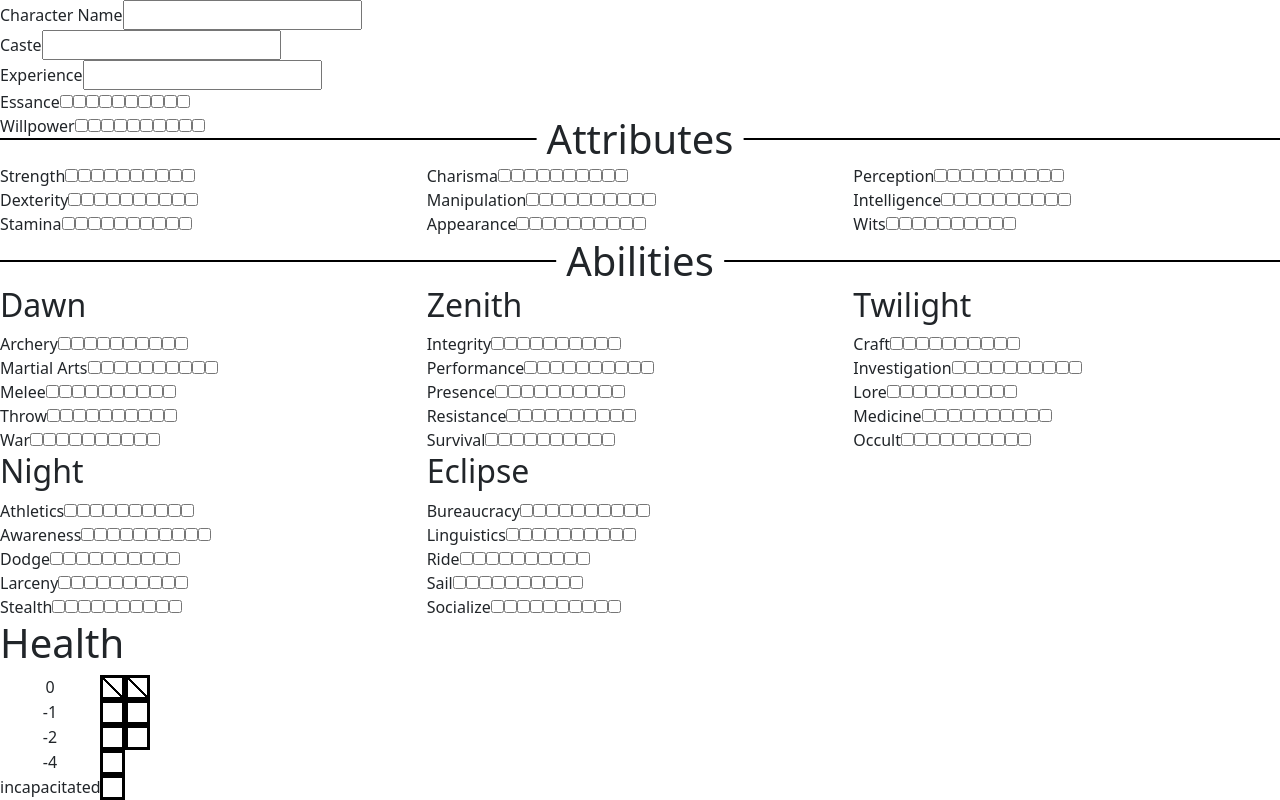
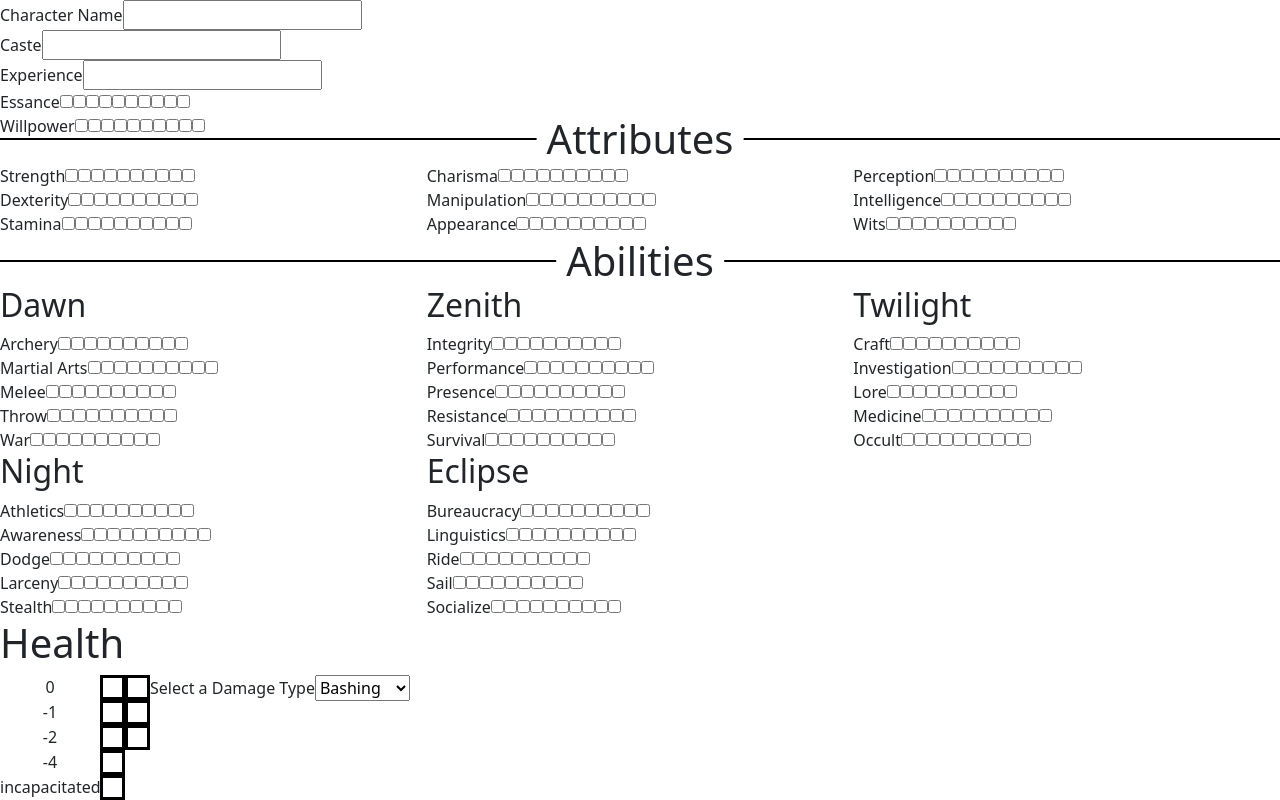
Before and after one commit to rljt24/Exalted, a React (Vite) app in the folder solarCharacterPage/: page / in a window 1280 px wide. Built offline with nearby package versions, Linux system fonts and the light colour scheme.

Commit message:
started button component to input damage. created list of damage to choose from

```diff
--- a/solarCharacterPage/src/components/Health.tsx
+++ b/solarCharacterPage/src/components/Health.tsx
@@ -1,34 +1,37 @@
-import "../cssFiles/Health.css"
-import React from "react";
+import "../cssFiles/Health.css";
+import React, { useState } from "react";
+import HealthButton from "./HealthButtons";
 
-const levelsOfHealth: {healthLevel: string, damageType: string[]}[] = [
+function Health() {
+
+    let [levelsOfHealth, setLevelsOfHealth] = useState([
         {
-        healthLevel: '0',
-        damageType: ['bashing', 'bashing']
+          healthLevel: "0",
+          damageType: ["none", "none"],
         },
         {
-        healthLevel: '-1',
-        damageType: ['none', 'none']
+          healthLevel: "-1",
+          damageType: ["none", "none"],
         },
         {
-        healthLevel:'-2',
-        damageType: ['none', 'none']
+          healthLevel: "-2",
+          damageType: ["none", "none"],
         },
         {
-        healthLevel: '-4',
-        damageType: ['none']
+          healthLevel: "-4",
+          damageType: ["none"],
         },
         {
-        healthLevel: 'incapacitated',
-        damageType: ['none']
-    }
-];
-
-function Health(){
+          healthLevel: "incapacitated",
+          damageType: ["none"],
+        },
+      ]);
 
   return (
     <>
-        {levelsOfHealth.map(({healthLevel, damageType}) => (
+    <div className="spaceOut">
+    <div>
+      {levelsOfHealth.map(({ healthLevel, damageType }) => (
         <div className="spaceOut">
           <div className="damageLevelTitle">{healthLevel}</div>
           {damageType.map((type, index) => (
@@ -36,20 +39,25 @@ function Health(){
           ))}
         </div>
       ))}
+      </div>
+      <div>
+        <HealthButton />
+      </div>
+      </div>
     </>
-    )
+  );
 }
 
-const ChooseDamage: React.FC<{damageType: string}> = ({damageType}) => {
-   if(damageType === 'agrivated'){
+const ChooseDamage: React.FC<{ damageType: string }> = ({ damageType }) => {
+  if (damageType === "agrivated") {
     return <div className="squareBad"></div>;
-   } else if(damageType === 'lethal'){
+  } else if (damageType === "lethal") {
     return <div className="squareX"></div>;
-   } else if(damageType === 'bashing'){
+  } else if (damageType === "bashing") {
     return <div className="squareSlash"></div>;
-   } else if(damageType === 'none'){
+  } else if (damageType === "none") {
     return <div className="squareGood"></div>;
   }
-}
+};
 
 export default Health;
--- /dev/null
+++ b/solarCharacterPage/src/components/HealthButtons.tsx
@@ -0,0 +1,25 @@
+import {useState} from "react";
+
+type HealthLevel = {
+    healthLevel: string,
+    damageType: string[]
+}
+const typesOfDamage: string[] = ["Bashing", "Leathal", "Agrivated"];
+
+function HealthButton({ levelsOfHealth }: { levelsOfHealth: HealthLevel[] }) {
+    const [updateLevelsOfHealth, setUpdateLevelsOfHealth] = useState({levelsOfHealth})
+  return (
+    <div>
+        <form>
+            <label>Select a Damage Type</label>
+            <select>
+            {typesOfDamage.map((td) => (
+               <option value={td}>{td}</option>
+            ))}
+            </select>
+        </form>
+    </div>
+  );
+};
+
+export default HealthButton;
--- a/solarCharacterPage/src/cssFiles/Health.css
+++ b/solarCharacterPage/src/cssFiles/Health.css
@@ -1,10 +1,15 @@
 .squareSlash {
   width: 25px;
   height: 25px;
-    background: linear-gradient(45deg, transparent 45%, black 45%, black 55%, transparent 55%);
+  background: linear-gradient(
+    45deg,
+    transparent 45%,
+    black 45%,
+    black 55%,
+    transparent 55%
+  );
   /* background: linear-gradient(-45deg, transparent 45%, black 45%, black 55%, transparent 55%); */
   border: solid 3px black;
-
 }
 
 .squareX {
@@ -26,17 +31,36 @@
 }
 
 .squareX::before {
-    background: linear-gradient(45deg, transparent 45%, black 45%, black 55%, transparent 55%);
+  background: linear-gradient(
+    45deg,
+    transparent 45%,
+    black 45%,
+    black 55%,
+    transparent 55%
+  );
 }
 
 .squareX::after {
-    background: linear-gradient(135deg, transparent 45%, black 45%, black 55%, transparent 55%);
+  background: linear-gradient(
+    135deg,
+    transparent 45%,
+    black 45%,
+    black 55%,
+    transparent 55%
+  );
 }
 
 .squareGood {
   width: 25px;
   height: 25px;
   border: solid 3px black;
+}
+
+.squareBad {
+  width: 25px;
+  height: 25px;
+  border: solid 3px black;
+  background-color: red;
 }
 
 .spaceOut {
```
Lines whose indentation alone changed are shown as unchanged.
